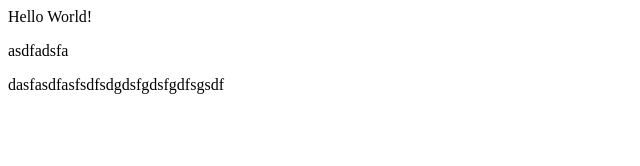
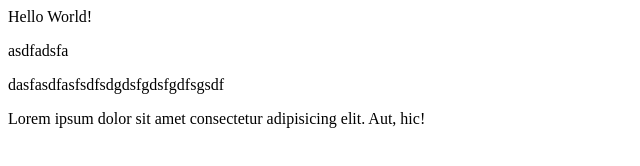
Before and after one commit to rcnz33/test-repo, a plain HTML site: page index.html in a window 1280 px wide. Shown: the whole page, without its empty margins (0-640 px from the left). Drawn offline with Linux system fonts and the light colour scheme.

Commit message:
with lorem ipsum

```diff
--- a/index.html
+++ b/index.html
@@ -4,3 +4,5 @@
 
 
 <p>dasfasdfasfsdfsdgdsfgdsfgdfsgsdf</p>
+
+<p>Lorem ipsum dolor sit amet consectetur adipisicing elit. Aut, hic!</p>
```
